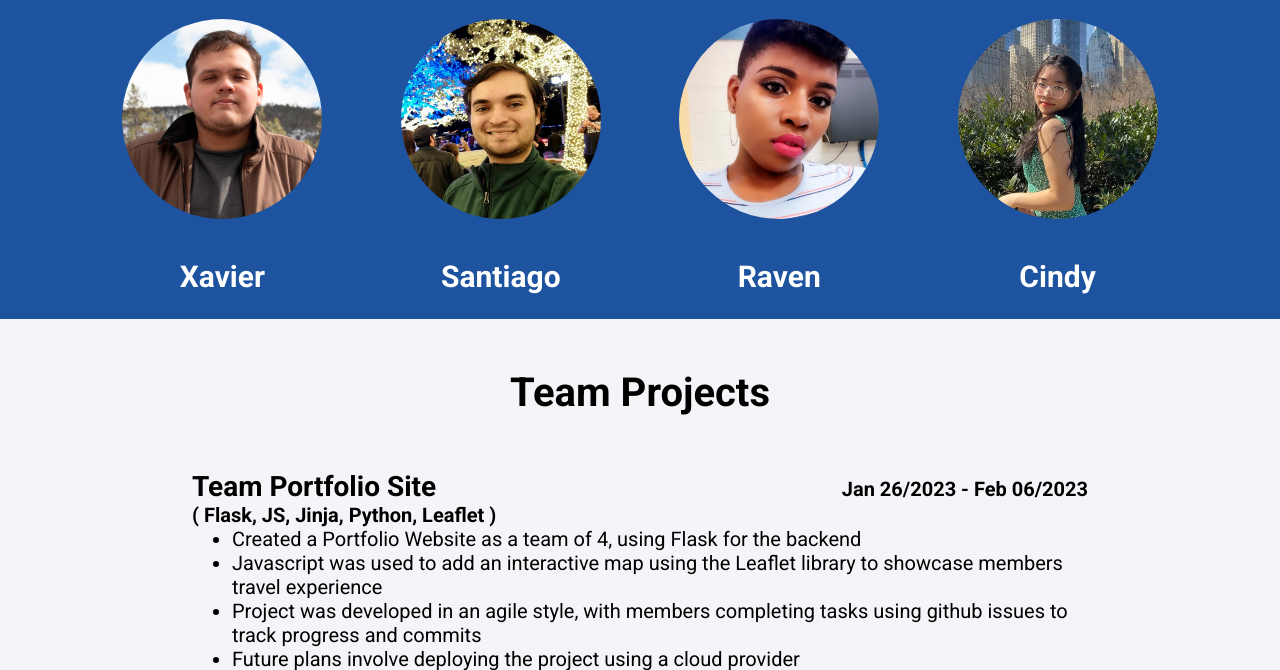
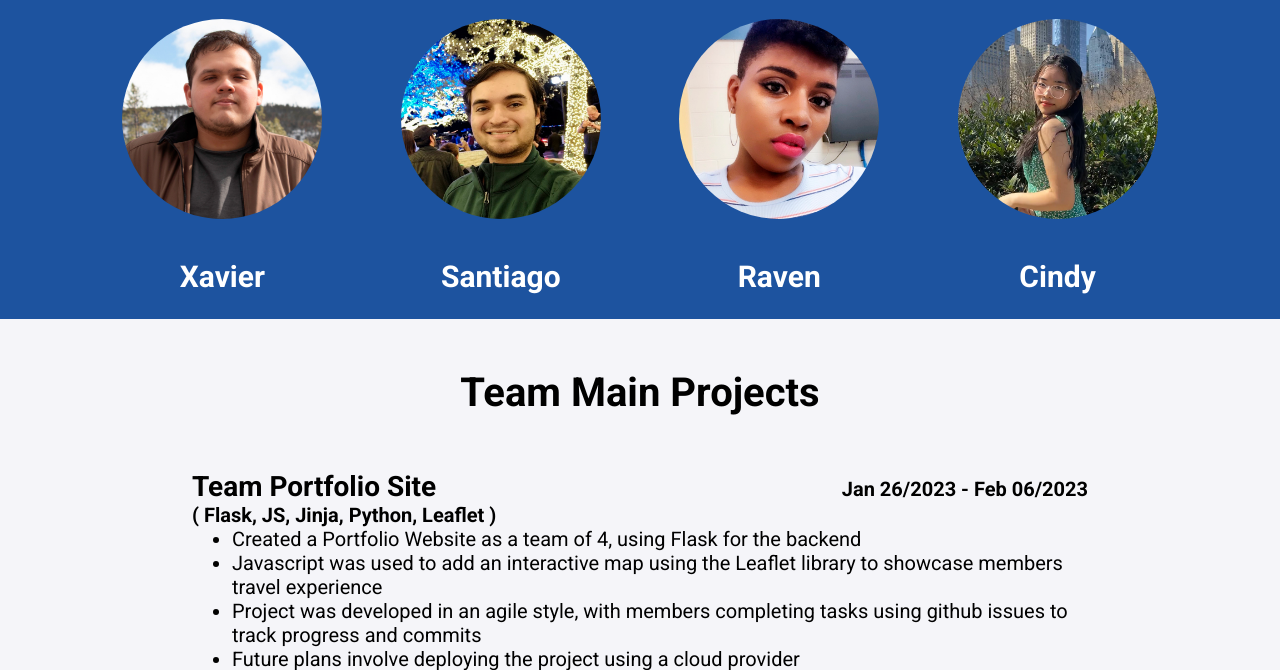
Before and after one commit to SantiagoVeraEspinoza/PersonalPortfolio, a Flask app: page / in a window 1280 px wide. Shown: the part 71-741 px from the top of the page. Run offline with Flask 2, Linux system fonts and the light colour scheme; parts of the project's set-up code (start-up, migrations or seed data) failed here and were passed over.

Commit message:
Added "Main" on projects

```diff
--- a/app/templates/index.html
+++ b/app/templates/index.html
@@ -63,7 +63,7 @@
   </div>
 
   <div class="section-header">
-    <h1>Team Projects</h1>
+    <h1>Team Main Projects</h1>
   </div>
 
   {%for i in range(team_projects["project"] | length)%}
```
